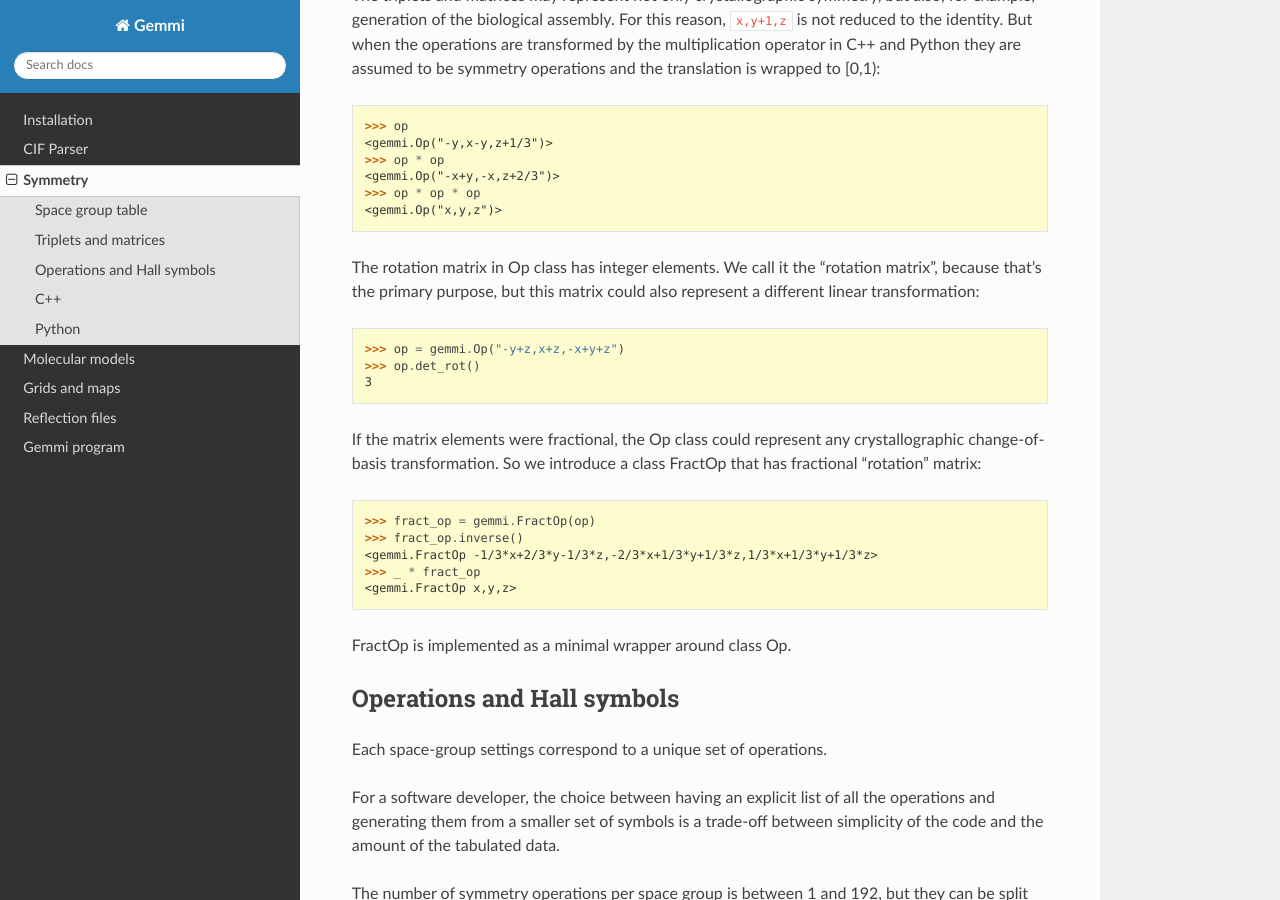
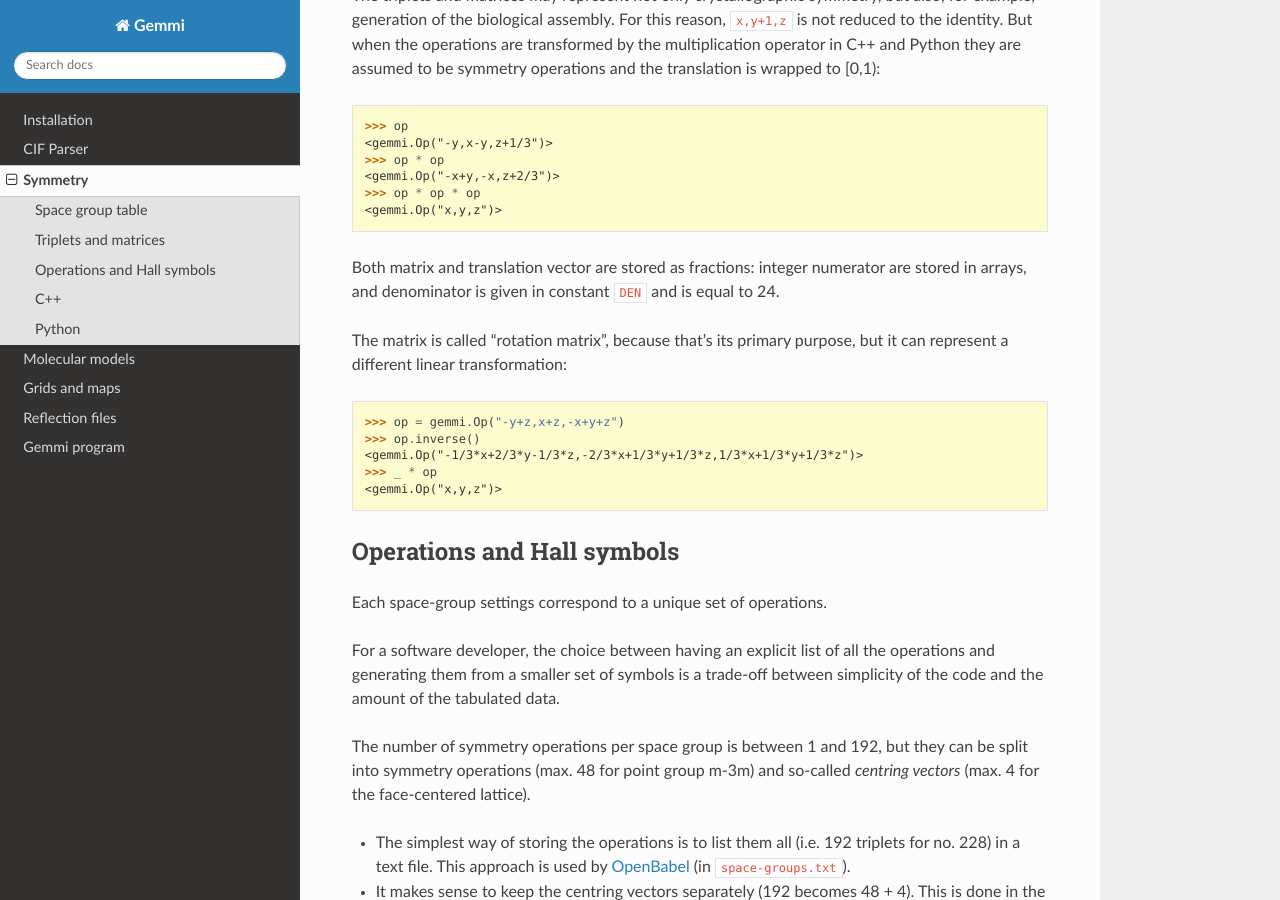
Before and after one commit to project-gemmi/gemmi, a Sphinx documentation site: the page built from docs/sym.rst, in a window 1280 px wide and 900 px high, scrolled down 1630 px. Built offline with Sphinx 7.4.7 and the Read the Docs theme 2.0.0, drawn with Linux system fonts in a browser that asks for light colours.

Commit message:
unify Op and FractOp

```diff
--- a/docs/sym.rst
+++ b/docs/sym.rst
@@ -103,29 +103,20 @@ and the translation is wrapped to [0,1):
     >>> op * op * op
     <gemmi.Op("x,y,z")>
 
-The rotation matrix in Op class has integer elements.
-We call it the "rotation matrix", because that's the primary purpose,
-but this matrix could also represent a different linear transformation:
+Both matrix and translation vector are stored as fractions:
+integer numerator are stored in arrays, and denominator is given
+in constant ``DEN`` and is equal to 24.
+
+The matrix is called "rotation matrix", because that's its primary purpose,
+but it can represent a different linear transformation:
 
 .. doctest::
 
     >>> op = gemmi.Op("-y+z,x+z,-x+y+z")
-    >>> op.det_rot()
-    3
-
-If the matrix elements were fractional, the Op class could represent any
-crystallographic change-of-basis transformation. So we introduce a class
-FractOp that has fractional "rotation" matrix:
-
-.. doctest::
-
-    >>> fract_op = gemmi.FractOp(op)
-    >>> fract_op.inverse()
-    <gemmi.FractOp -1/3*x+2/3*y-1/3*z,-2/3*x+1/3*y+1/3*z,1/3*x+1/3*y+1/3*z>
-    >>> _ * fract_op
-    <gemmi.FractOp x,y,z>
-
-FractOp is implemented as a minimal wrapper around class Op.
+    >>> op.inverse()
+    <gemmi.Op("-1/3*x+2/3*y-1/3*z,-2/3*x+1/3*y+1/3*z,1/3*x+1/3*y+1/3*z")>
+    >>> _ * op
+    <gemmi.Op("x,y,z")>
 
 Operations and Hall symbols
 ===========================
@@ -261,6 +252,6 @@ Python
     x+1/2,y+1/2,z+1/2
     -x+1/2,y+1/2,-z+1/2
     >>>
-    >>> ops.change_basis(gemmi.FractOp(gemmi.Op('x,y,x+z')))  # I2 -> C2
+    >>> ops.change_basis(gemmi.Op('x,y,x+z'))  # I2 -> C2
     >>> gemmi.find_spacegroup_by_ops(ops)
     <gemmi.SpaceGroup("C 1 2 1")>
```
Also changed, not shown: 7 other files.
